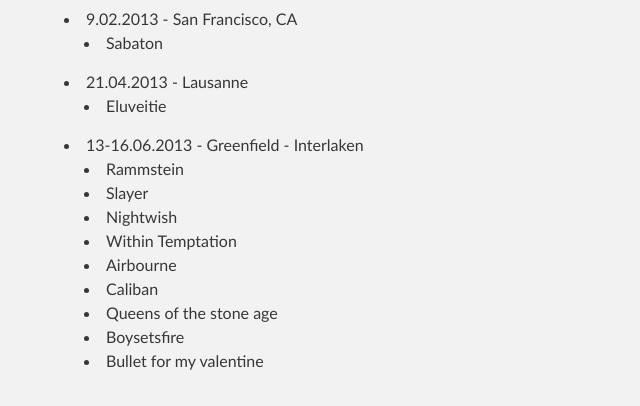
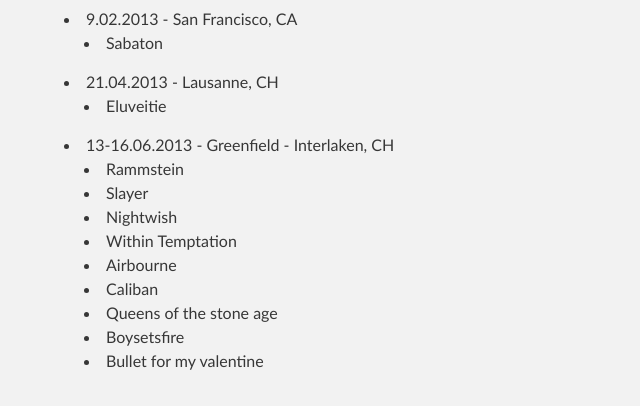
Before and after one commit to wichtounet/metal-memory, a plain HTML site: page index.html in a window 1280 px wide. Shown: the part 1911-2317 px from the top of the page, 276-916 px from the left. Drawn offline with Linux system fonts and the light colour scheme.

Commit message:
Add country

```diff
--- a/index.html
+++ b/index.html
@@ -79,10 +79,10 @@
               <li>9.02.2013 - San Francisco, CA
                 <ul><li>Sabaton</li></ul>
               </li>
-              <li>21.04.2013 - Lausanne
+              <li>21.04.2013 - Lausanne, CH
                 <ul><li>Eluveitie</li></ul>
               </li>
-              <li>13-16.06.2013 - Greenfield - Interlaken
+              <li>13-16.06.2013 - Greenfield - Interlaken, CH
                 <ul><li>Rammstein</li><li>Slayer</li><li>Nightwish</li><li>Within Temptation</li><li>Airbourne</li><li>Caliban</li><li>Queens of the stone age</li><li>Boysetsfire</li><li>Bullet for my valentine</li></ul>
               </li>
             </ul>
```
